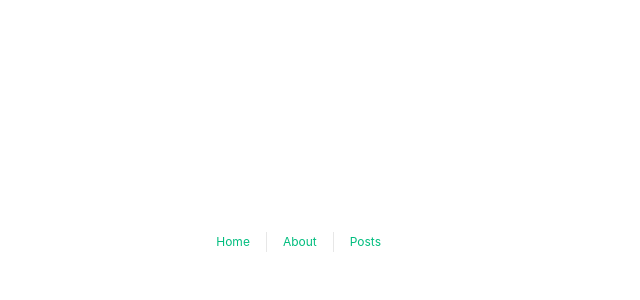
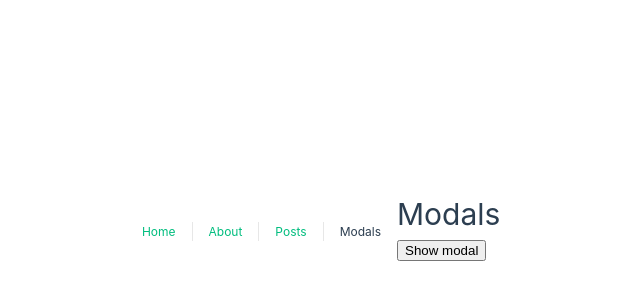
Before and after one commit to PangoRules/Vue-Composition-Api-Course, a Vue app in the folder vue-composition-api-basics/: page /modals in a window 1280 px wide. Before the commit this address had no page. Shown: the part 174-474 px from the top of the page, without its empty margins (243-883 px from the left). Built offline with nearby package versions, Linux system fonts and the light colour scheme.

Commit message:
Teleporting component to root of body html

```diff
--- a/vue-composition-api-basics/src/App.vue
+++ b/vue-composition-api-basics/src/App.vue
@@ -3,6 +3,7 @@
 		<RouterLink to="/">Home</RouterLink>
 		<RouterLink to="/about">About</RouterLink>
 		<RouterLink to="/posts">Posts</RouterLink>
+		<RouterLink to="/modals">Modals</RouterLink>
 	</nav>
 
   <RouterView />
--- a/vue-composition-api-basics/src/router/index.js
+++ b/vue-composition-api-basics/src/router/index.js
@@ -18,8 +18,12 @@ const router = createRouter({
       path: '/posts',
       name: 'posts',
       component: () => import('../views/PostsView.vue')
-    }
-		,
+    },
+    {
+      path: '/modals',
+      name: 'modals',
+      component: () => import('../views/ModalsView.vue')
+    },
     {
       path: '/postDetail/:id',
       name: 'postDetail',
--- /dev/null
+++ b/vue-composition-api-basics/src/views/ModalsView.vue
@@ -0,0 +1,38 @@
+<template>
+	<div class="modals">
+		<h1>Modals</h1>
+		<button @click="showModal = true">Show modal</button>
+		<Teleport to="body">
+			<div v-if="showModal" class="modal">
+				<h1>This is a modal!</h1>
+				<p>Lorem ipsum dolor sit amet consectetur adipisicing elit. Iure inventore sapiente, expedita, dolores quibusdam corporis eveniet, accusamus cumque neque unde quae reprehenderit in facilis eaque optio excepturi omnis. Totam, obcaecati?</p>
+				<button @click="showModal = false">Hide modal</button>
+			</div>
+	</Teleport>
+	</div>
+</template>
+
+<script setup>
+/**
+ * Imports
+ */
+import { ref } from 'vue';
+
+/**
+ * Modals
+ */
+	const showModal = ref(false);
+</script>
+
+<style scoped>
+.modal{
+	background: beige;
+	padding: 10px;
+	color: black;
+	position: absolute;
+	left: 0;
+	width: 100%;
+	height: 100%;
+	z-index: 1;
+}
+</style>
```
